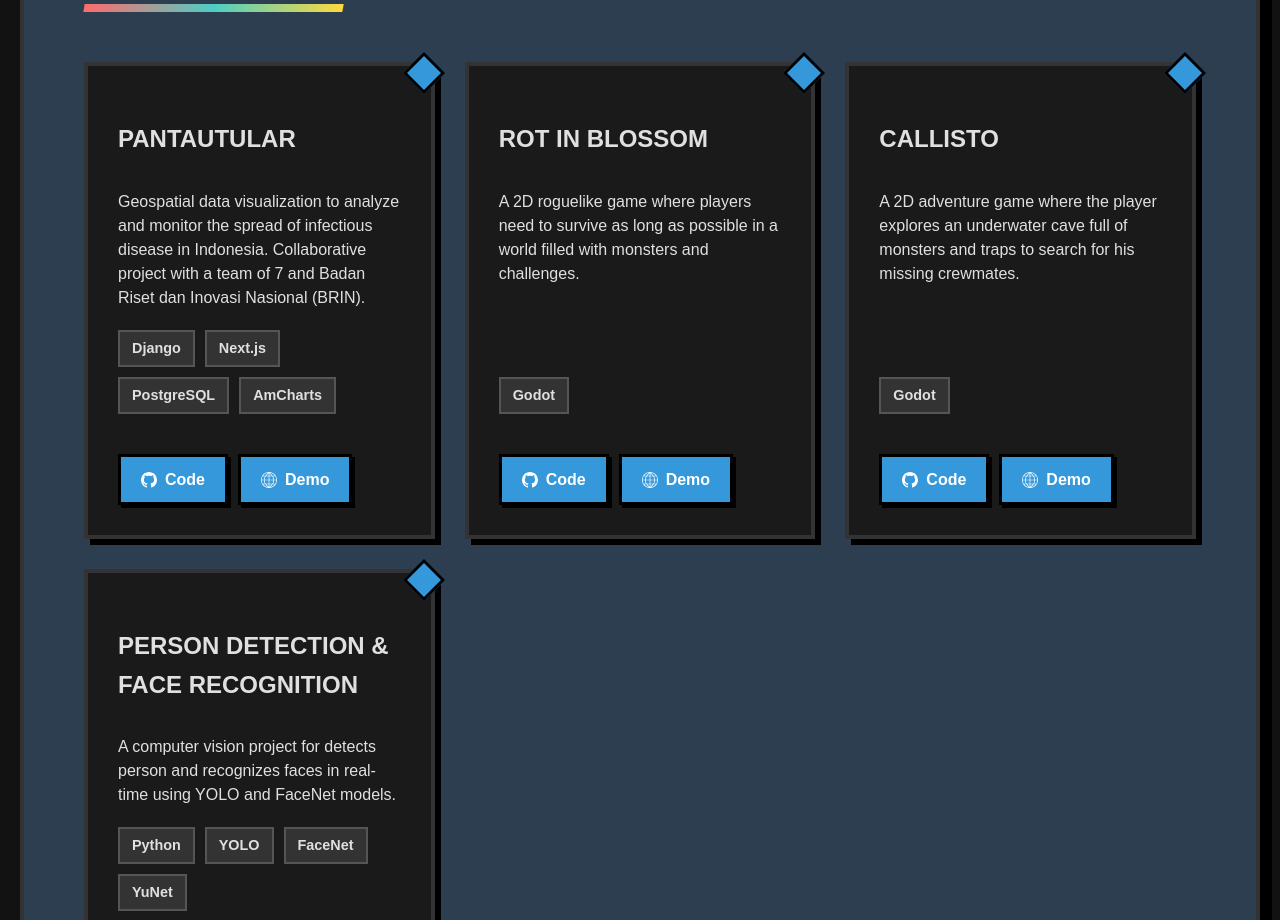
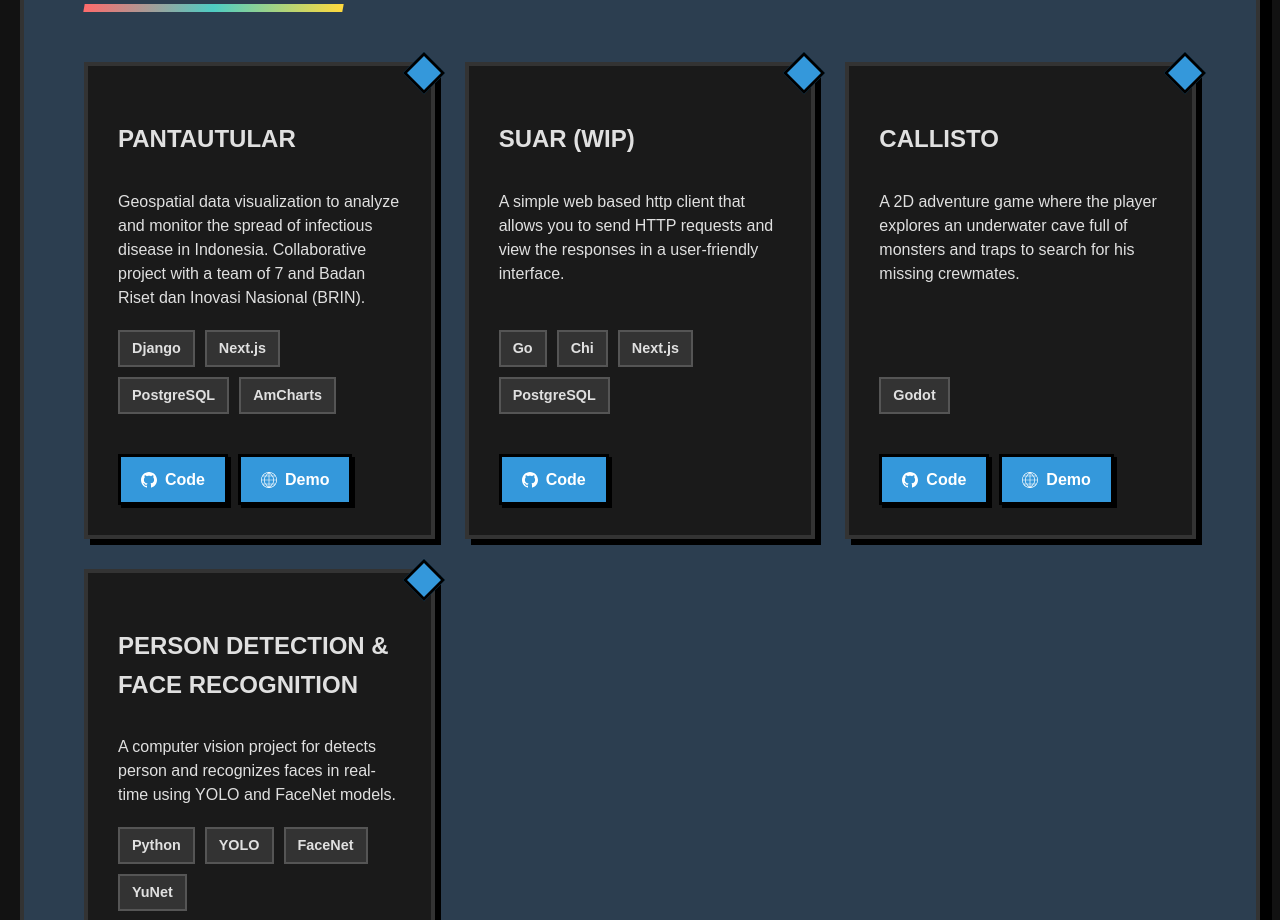
Before and after one commit to yodh4/portofolio, a Next.js app: page / in a window 1280 px wide. Shown: the part 1260-2180 px from the top of the page. Built offline with nearby package versions, Linux system fonts and the light colour scheme.

Commit message:
Update project title and description for 'Suar' in portfolio data

```diff
--- a/src/app/page.tsx
+++ b/src/app/page.tsx
@@ -61,12 +61,13 @@ const portfolioData: PortfolioData = {
       demo: "https://pantautular.netlify.app/",
     },
     {
-      title: "Rot In Blossom",
+      title: "Suar (WIP)",
       description:
-      `A 2D roguelike game where players need to survive as long as possible in a world filled with monsters and challenges.`,
-      tech: ["Godot"],
-      code: "https://github.com/yodh4/gamejam-uts",
-      demo: "https://yodh4.itch.io/rot-in-blossom",
+      `A simple web based http client that allows you to send HTTP requests
+      and view the responses in a user-friendly interface.`,
+      tech: ["Go", "Chi", "Next.js", "PostgreSQL"],
+      code: "https://github.com/orgs/suar-net/repositories",
+      demo: "#",
     },
     {
       title: "Callisto",
```
